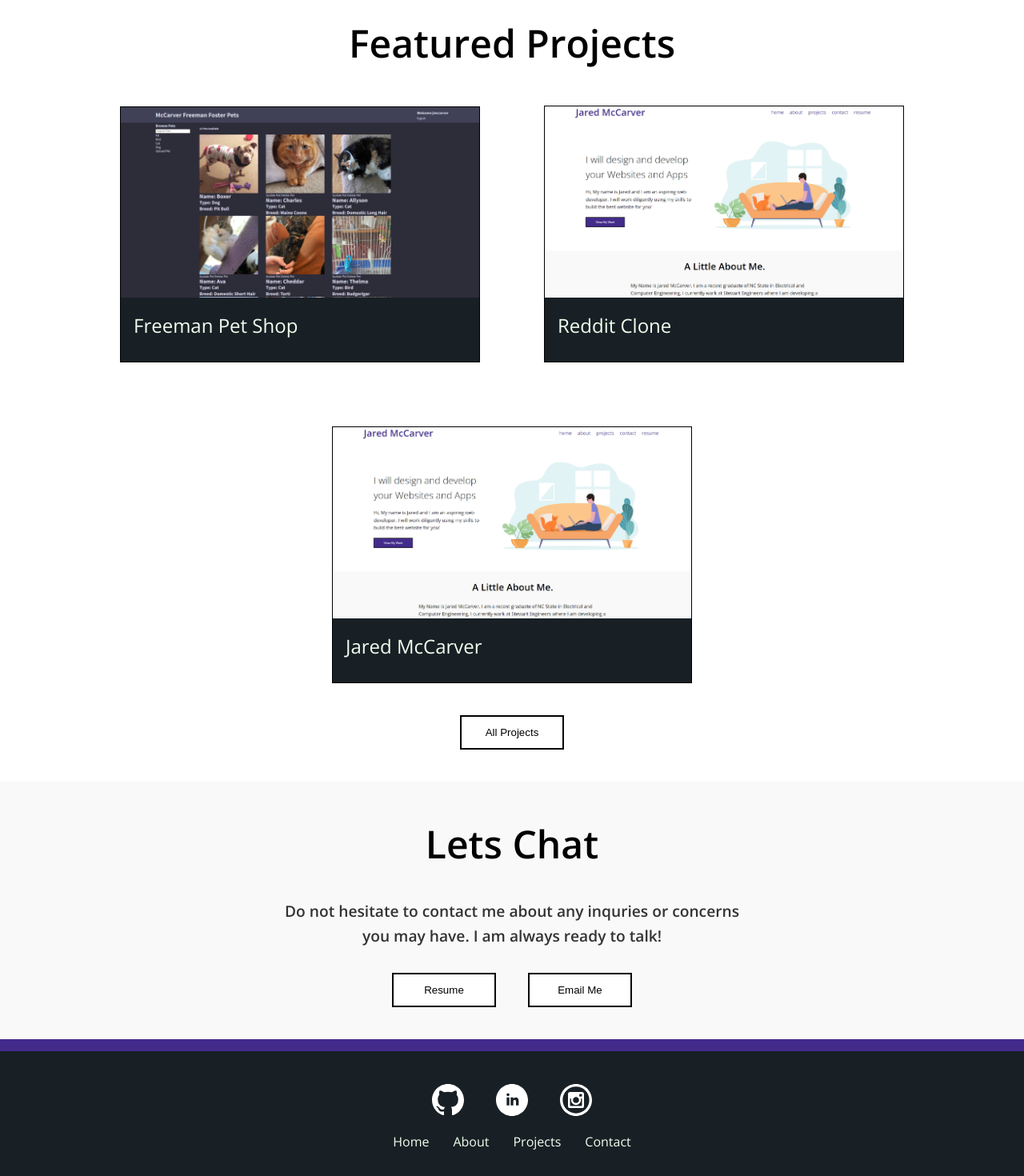
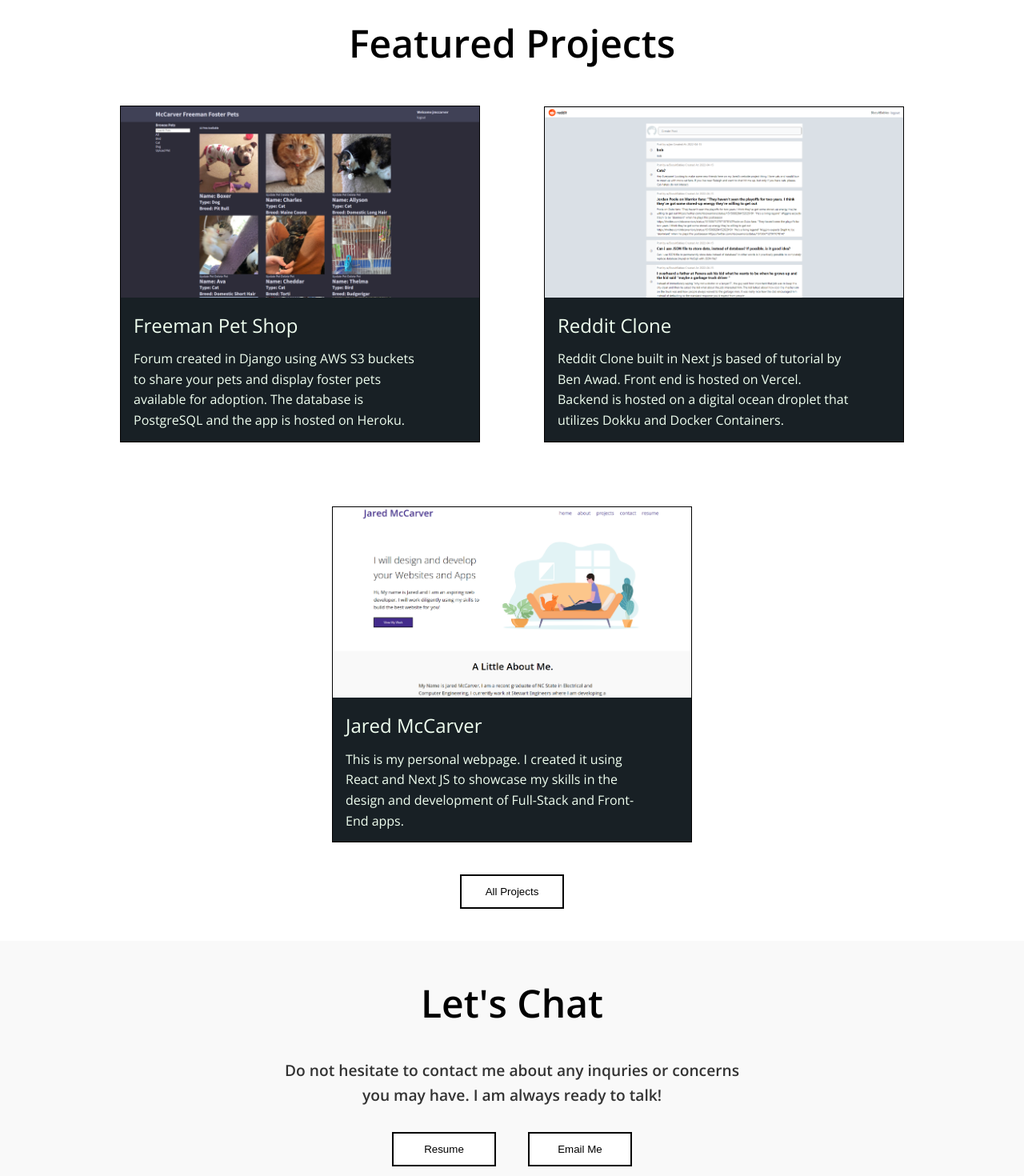
Before and after one commit to jsmccarver/Jared-Porfolio, a Next.js app: page / in a window 1280 px wide. Shown: the part 1020-2490 px from the top of the page at 80% size. Built offline with nearby package versions, Linux system fonts and the light colour scheme.

Commit message:
add redit

```diff
--- a/Components/ProjectsList.js
+++ b/Components/ProjectsList.js
@@ -6,11 +6,13 @@ function ProjectList({ projects }) {
       {projects.map((Project) => (
         <div key={Project.Name} className={Styles.Project}>
           <img src={Project.img}></img>
-          <div className={Styles["Project-text"]}>
+          <div className={Styles["Project-text"]}
+          >
             <a href={Project.Link}>
               <h3>{Project.Name}</h3>
             </a>
-            <p>{Project.description}</p>
+            <p
+          >{Project.Description}</p>
           </div>
         </div>
       ))}
--- a/Components/styles/Project.module.css
+++ b/Components/styles/Project.module.css
@@ -34,6 +34,7 @@
 .Project-text {
   padding: 1rem;
   max-width: 400px;
+  height: 180px;
 }
 
 @media screen and (max-width: 750px) {
--- a/pages/index.js
+++ b/pages/index.js
@@ -18,7 +18,7 @@ export default function Home() {
       TextColor: "honeydew",
       img: "./freeman-pets.png",
       Description:
-        "Forum created in Django using AWS S3 buckets to share your pets and dispaly foster pets available for adoption. The database is PostgreSQL and the app is hosted on Heroku.",
+        "Forum created in Django using AWS S3 buckets to share your pets and display foster pets available for adoption. The database is PostgreSQL and the app is hosted on Heroku.",
     },
     {
       Name: "Reddit Clone",
@@ -36,9 +36,9 @@ export default function Home() {
       ],
       Color: "#edf2fb",
       TextColor: "black",
-      img: "./Jared_site.png",
+      img: "./Reddit.png",
       Description:
-        "Reddit Clone built in Next js based of tutorial by Ben Awad.",
+        "Reddit Clone built in Next js based of tutorial by Ben Awad. Front end is hosted on Vercel. Backend is hosted on a digital ocean droplet that utilizes Dokku and Docker Containers.",
     },
     {
       Name: "Jared McCarver",
@@ -97,7 +97,7 @@ export default function Home() {
             <button>All Projects</button>
           </div>
           <div id="contact" className={`${Styles.chat} ${Styles.BriefIntro}`}>
-            <h1>Lets Chat</h1>
+            <h1>Let's Chat</h1>
             <p>
               Do not hesitate to contact me about any inquries or concerns you
               may have. I am always ready to talk!
```
Also changed, not shown: pages/projects.js (+17 -17 lines), public/Reddit.png (added).
